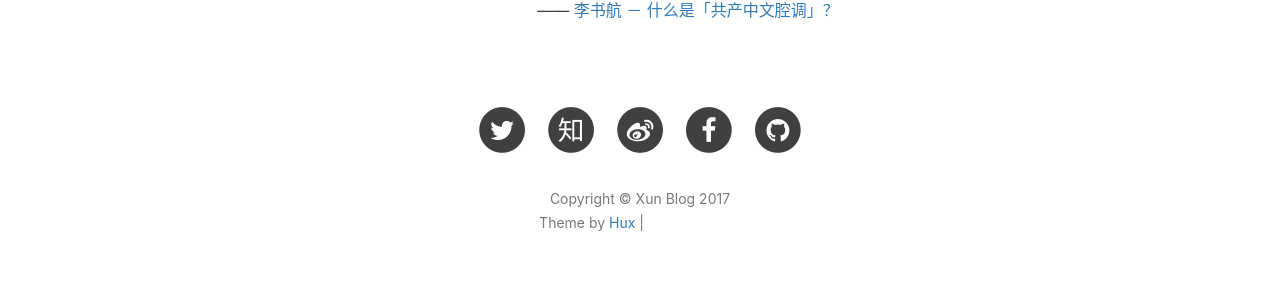
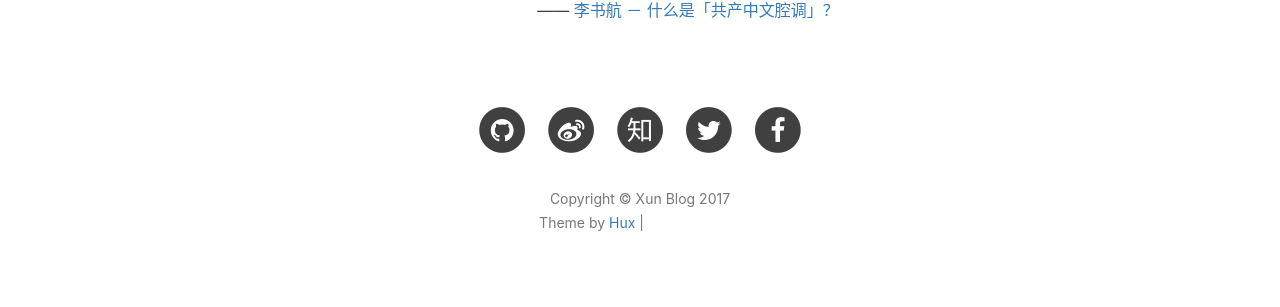
Before and after one commit to xuzhixun/xuzhixun.github.io, a Jekyll site: the page built from about.html, in a window 1280 px wide. Shown: the part 1318-1625 px from the top of the page. Built offline with Jekyll 4.4.1, drawn with Linux system fonts in a browser that asks for light colours; nearby versions of some CDN libraries; comment, search, counter and statistics services are not loaded; grey boxes are pictures that could not be loaded.

Commit message:
社交更改

```diff
--- a/_config.yml
+++ b/_config.yml
@@ -13,11 +13,11 @@ baseurl: ""         # for example, '/blog' if your blog hosted on 'host/blog'
 
 # SNS settings
 RSS: false
-weibo_username:     xuzhixun
+weibo_username:     isxuzhixun
 zhihu_username:     xuzhixun
 github_username:    xuzhixun
 twitter_username:  xuzhixun
-facebook_username:  xuzhixun
+facebook_username:  justxzx
 
 
 
--- a/_includes/footer.html
+++ b/_includes/footer.html
@@ -4,6 +4,7 @@
         <div class="row">
             <div class="col-lg-8 col-lg-offset-2 col-md-10 col-md-offset-1">
                 <ul class="list-inline text-center">
+                    <!-- RSS -->
                     {% if site.RSS %}
                     <li>
                         <a href="{{ "/feed.xml" | prepend: site.baseurl }}">
@@ -14,6 +15,40 @@
                         </a>
                     </li>
                     {% endif %}
+                    <!-- github -->
+                    {% if site.github_username %}
+                    <li>
+                        <a target="_blank" href="https://github.com/{{ site.github_username }}">
+                            <span class="fa-stack fa-lg">
+                                <i class="fa fa-circle fa-stack-2x"></i>
+                                <i class="fa fa-github fa-stack-1x fa-inverse"></i>
+                            </span>
+                        </a>
+                    </li>
+                    {% endif %}
+                    <!-- 微博 -->
+                    {% if site.weibo_username %}
+                    <li>
+                        <a target="_blank" href="http://weibo.com/{{ site.weibo_username }}">
+                            <span class="fa-stack fa-lg">
+                                <i class="fa fa-circle fa-stack-2x"></i>
+                                <i class="fa fa-weibo fa-stack-1x fa-inverse"></i>
+                            </span>
+                        </a>
+                    </li>
+                    {% endif %}
+                    <!-- 知乎 -->
+                    {% if site.zhihu_username %}
+                    <li>
+                        <a target="_blank" href="https://www.zhihu.com/people/{{ site.zhihu_username }}">
+                            <span class="fa-stack fa-lg">
+                                <i class="fa fa-circle fa-stack-2x"></i>
+                                <i class="fa  fa-stack-1x fa-inverse">知</i>
+                            </span>
+                        </a>
+                    </li>
+                    {% endif %}
+                    <!-- twitter -->
                     {% if site.twitter_username %}
                     <li>
                         <a target="_blank" href="https://twitter.com/{{ site.twitter_username }}">
@@ -24,30 +59,7 @@
                         </a>
                     </li>
                     {% endif %}
-
-                    <!-- add Weibo, Zhihu by Hux, add target = "_blank" to <a> by Hux -->
-                    {% if site.zhihu_username %}
-                    <li>
-                        <a target="_blank" href="https://www.zhihu.com/people/{{ site.zhihu_username }}">
-                            <span class="fa-stack fa-lg">
-                                <i class="fa fa-circle fa-stack-2x"></i>
-                                <i class="fa  fa-stack-1x fa-inverse">知</i>
-                            </span>
-                        </a>
-                    </li>
-                    {% endif %}
-                    {% if site.weibo_username %}
-                    <li>
-                        <a target="_blank" href="http://weibo.com/{{ site.weibo_username }}">
-                            <span class="fa-stack fa-lg">
-                                <i class="fa fa-circle fa-stack-2x"></i>
-                                <i class="fa fa-weibo fa-stack-1x fa-inverse"></i>
-                            </span>
-                        </a>
-                    </li>
-                    {% endif %}
-
-
+                    <!-- facebook -->
                     {% if site.facebook_username %}
                     <li>
                         <a target="_blank" href="https://www.facebook.com/{{ site.facebook_username }}">
@@ -58,16 +70,7 @@
                         </a>
                     </li>
                     {% endif %}
-                    {% if site.github_username %}
-                    <li>
-                        <a target="_blank" href="https://github.com/{{ site.github_username }}">
-                            <span class="fa-stack fa-lg">
-                                <i class="fa fa-circle fa-stack-2x"></i>
-                                <i class="fa fa-github fa-stack-1x fa-inverse"></i>
-                            </span>
-                        </a>
-                    </li>
-                    {% endif %}
+
                 </ul>
                 <p class="copyright text-muted">
                     Copyright &copy; {{ site.title }} {{ site.time | date: '%Y' }}
```
